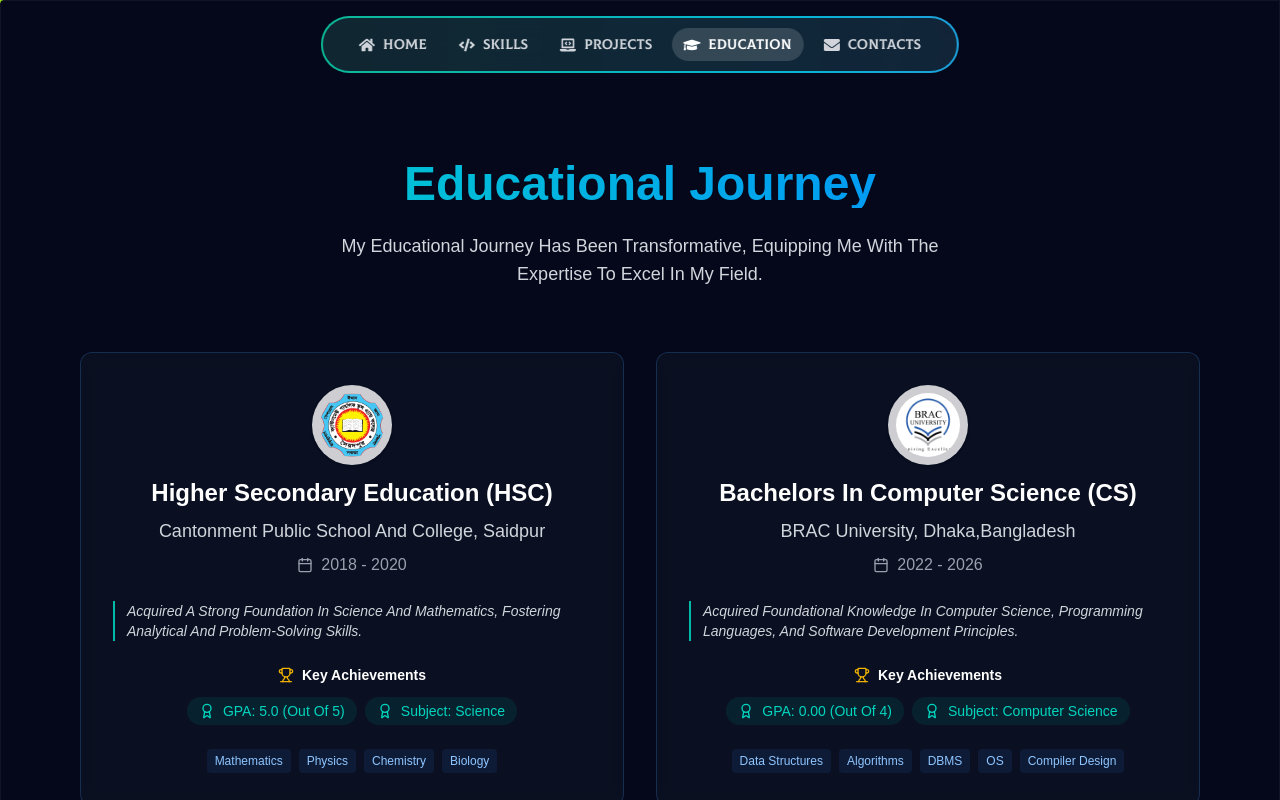
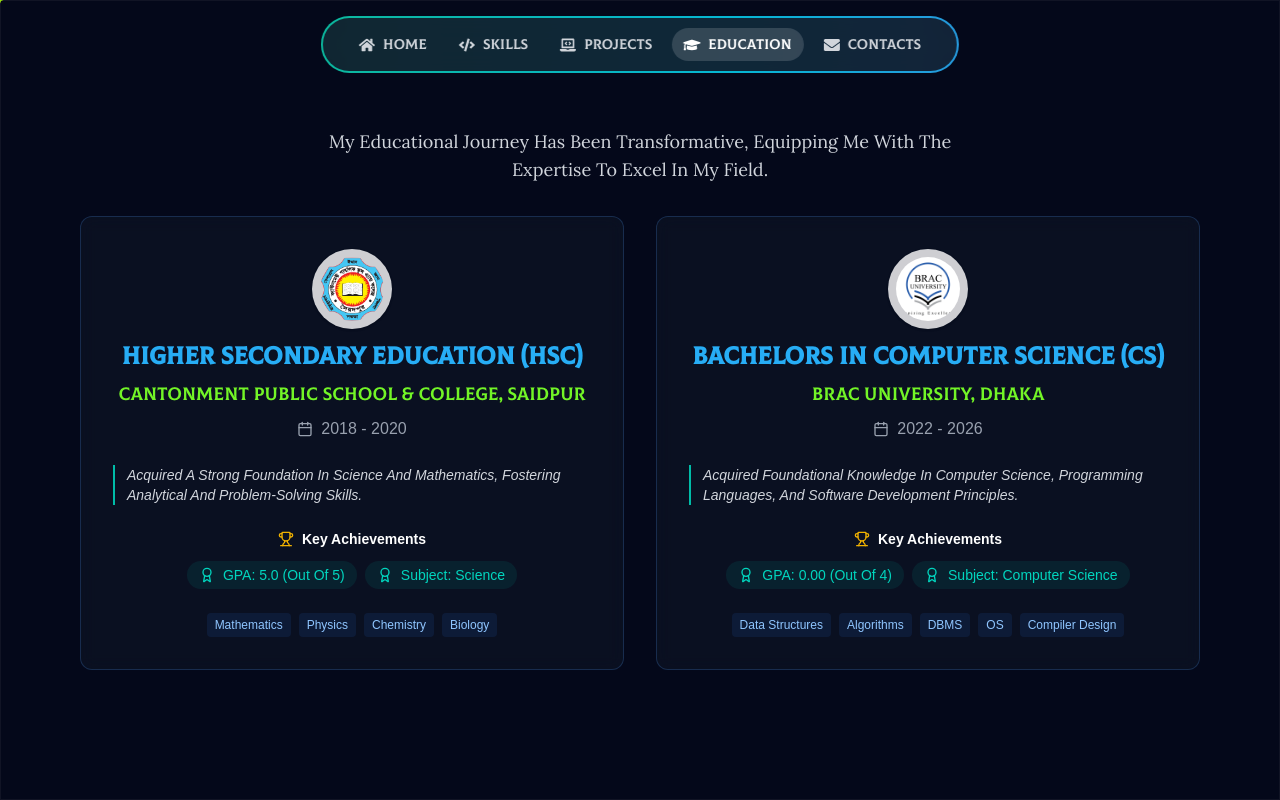
Before and after one commit to uzicodes/utsho-heaven-chowdhury, a Next.js app: page /education in a window 1280 px wide. Shown: the top 800 px of the page. Built offline with nearby package versions, Linux system fonts and the light colour scheme.

Commit message:
added some colors to the cards text and custom fonts

```diff
--- a/src/app/education/page.tsx
+++ b/src/app/education/page.tsx
@@ -18,7 +18,7 @@ const EducationSection: React.FC = () => {
 	const educationData = [
 			{
 				degree: "Higher Secondary Education (HSC)",
-				school: "Cantonment Public School and College, Saidpur",
+				school: "Cantonment Public School & College, Saidpur",
 				year: "2018 - 2020",
 				achievements: ["GPA: 5.0 (Out of 5)", "Subject: Science"],
 				skills: ["Mathematics", "Physics", "Chemistry", "Biology"],
@@ -28,7 +28,7 @@ const EducationSection: React.FC = () => {
 			},
 			{
 				degree: "Bachelors in Computer Science (CS)",
-				school: "BRAC University, Dhaka,Bangladesh",
+				school: "BRAC University, Dhaka",
 				year: "2022 - 2026",
 				achievements: ["GPA: 0.00 (Out of 4)", "Subject: Computer Science"],
 				skills: ["Data Structures", "Algorithms", "DBMS", "OS", "Compiler Design"],
@@ -61,7 +61,7 @@ const EducationSection: React.FC = () => {
 	};
 
 	return (
-		<section className="min-h-screen relative overflow-hidden py-40 bg-[#04081A]">
+	<section className="min-h-screen relative overflow-hidden py-32 bg-[#04081A]">
 			{/* Grid Background */}
 			<div className="absolute inset-0 z-0">
 				<div className="absolute inset-0 bg-grid-white/[0.05] bg-[length:50px_50px]" />
@@ -74,12 +74,9 @@ const EducationSection: React.FC = () => {
 					initial={{ opacity: 0, y: -20 }}
 					animate={{ opacity: 1, y: 0 }}
 					transition={{ duration: 0.6 }}
-					className="text-center mb-16"
+					className="text-center mb-8 mt-0"
 				>
-					<h2 className="text-4xl md:text-5xl font-bold bg-gradient-to-r from-teal-400 to-blue-500 bg-clip-text text-transparent mb-6">
-						Educational Journey
-					</h2>
-					<p className="text-gray-300 max-w-2xl mx-auto text-lg">
+					<p className="text-gray-300 max-w-2xl mx-auto text-lg mt-0 lora-font">
 						My educational journey has been transformative, equipping me with the expertise to excel in my field.
 					</p>
 				</motion.div>
@@ -111,11 +108,11 @@ const EducationSection: React.FC = () => {
 																														className="h-20 w-20 object-contain rounded-full bg-white/80 p-2 shadow"
 																														style={{ maxWidth: '80px', maxHeight: '80px' }}
 																													/>
-																					<h3 className="text-2xl font-bold text-white">
+																					<h3 className="text-2xl font-bold colus-font" style={{ color: '#27ADF5' }}>
 																						{edu.degree}
 																					</h3>
 																				</div>
-																				<p className="text-lg text-gray-300 flex items-center justify-center gap-2">
+																				<p className="text-lg flex items-center justify-center gap-2 colus-font" style={{ color: '#73F527' }}>
 																					{edu.school}
 																				</p>
 																				<p className="text-gray-400 flex items-center justify-center gap-2">
```
